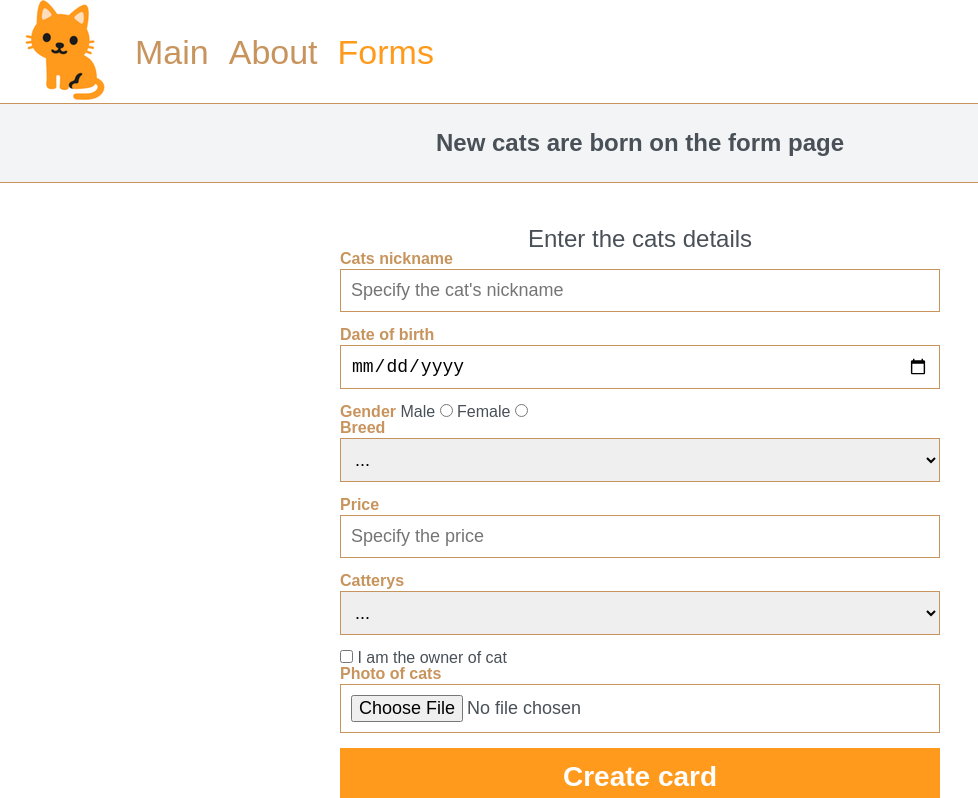
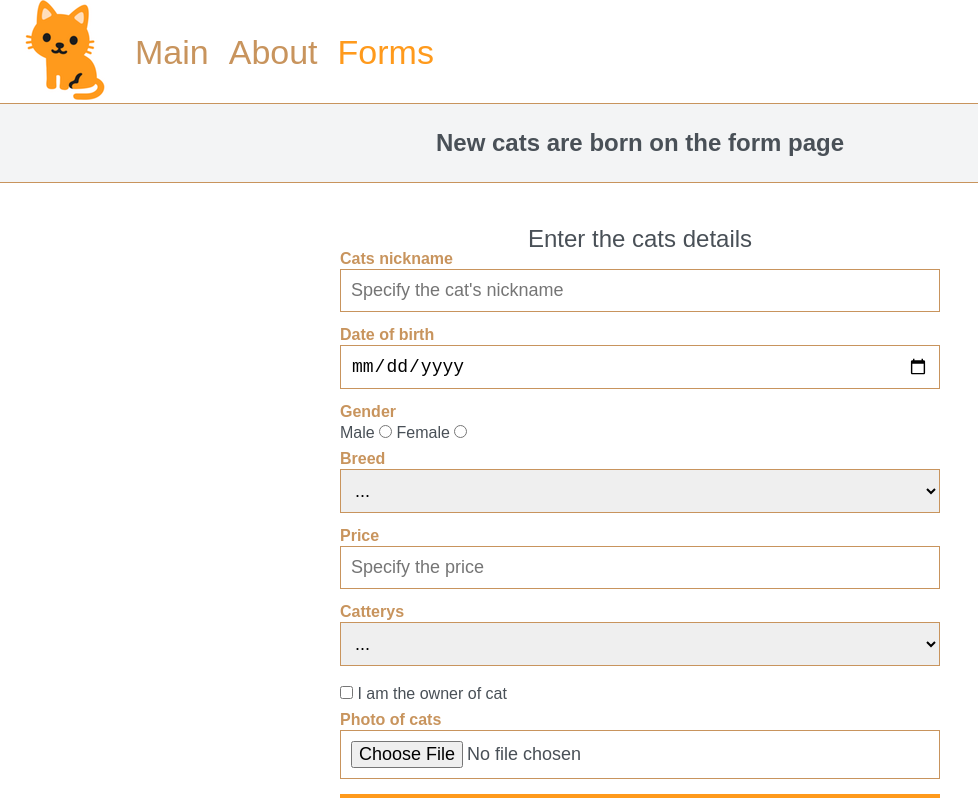
Before and after one commit to Motoblock/React, a React (Vite) app: page /forms in a window 1280 px wide. Shown: the top 798 px of the page, without its empty margins (0-978 px from the left). Built offline with nearby package versions, Linux system fonts and the light colour scheme.

Commit message:
refactor: update css

```diff
--- a/src/App.tsx
+++ b/src/App.tsx
@@ -1,9 +1,10 @@
 import React from 'react';
 import { Navigate, createBrowserRouter } from 'react-router-dom';
+
 import { Main } from './page/main/main';
-import { Forms } from './page/forms/forms';
+import { Forms } from './page/forms/Forms';
 import About from './page/about/about';
-import Page404 from './page/404/404';
+import { Page404 } from './page/404/404';
 import { Layout } from './component/Layout';
 
 const router = createBrowserRouter([
--- a/src/component/UI/AddCard/AddCard.module.css
+++ b/src/component/UI/AddCard/AddCard.module.css
@@ -1,15 +1,21 @@
 .formInput {
   width: 100%;
-  margin: 2px 0px 15px 0;
+  margin: 2px 0px 10px 0;
   padding: 10px;
   border: 1px solid rgb(200, 148, 93);
   font-size: 18px;
 }
 
 .formCard {
-    max-width: 600px;
+  display: flex;
+  flex-direction: column;
+  max-width: 600px;
+  margin: 0 auto;
 }
 
+.formBlock {
+  margin: 5px 0 10px 0;
+}
 .label {
   font-weight: 600;
   color: #C8945D;
--- a/src/component/UI/AddCard/AddCard.tsx
+++ b/src/component/UI/AddCard/AddCard.tsx
@@ -96,6 +96,7 @@ export function AddCard() {
         <label className={classForm.label} htmlFor="fieldSex">
           Gender{' '}
         </label>
+        <div className={classForm.formBlock}>
           Male{' '}
           <input
             id="fieldSex"
@@ -119,7 +120,7 @@ export function AddCard() {
             })}
           />
           {errors.sex && <ErrorMessage message={`${errors.sex.message}`} />}
-        <br />
+        </div>
         <label className={classForm.label} htmlFor="fieldBreed">
           Breed
         </label>
@@ -160,6 +161,7 @@ export function AddCard() {
           })}
         />
         {errors.catterys && <ErrorMessage message="Specify the catterys" />}
+        <div className={classForm.formBlock}>
           <label className={classForm.label} htmlFor="fielsCounts"></label>
           <input
             id="fielsCounts"
@@ -173,7 +175,7 @@ export function AddCard() {
           />{' '}
           I am the owner of cat
           {errors.counts && <ErrorMessage message={`${errors.counts.message}`} />}
-        <br />
+        </div>
         <label className={classForm.label} htmlFor="fielsImage">
           Photo of cats
         </label>
--- a/src/page/404/404.tsx
+++ b/src/page/404/404.tsx
@@ -1,7 +1,5 @@
 import React from 'react';
 
-function Page404() {
+export function Page404() {
   return <h1>Not found cats (((</h1>;
 }
-
-export default Page404;
--- a/src/page/forms/form.module.css
+++ /dev/null
@@ -1,11 +0,0 @@
-.formCard {
-    display: flex;
-    flex-direction: column;
-    align-items: center;
-}
-
-.nameField {
-    justify-content: center;
-    display: flex;
-    font-size: 24px;
-}
--- /dev/null
+++ b/src/page/forms/forms.module.css
@@ -0,0 +1,5 @@
+.nameField {
+    justify-content: center;
+    display: flex;
+    font-size: 24px;
+}
--- a/src/page/forms/forms.tsx
+++ b/src/page/forms/forms.tsx
@@ -1,14 +1,12 @@
 import React from 'react';
 import { AddCard } from '../../component/UI/AddCard/AddCard';
-import classForm from './form.module.css';
+import classForm from './forms.module.css';
 
 export const Forms = () => {
   return (
     <>
       <div className={classForm.nameField}>Enter the cats details</div>
-      <div className={classForm.formCard}>
-        <AddCard />
-      </div>
+      <AddCard />
     </>
   );
 };
--- a/src/page/main/main.tsx
+++ b/src/page/main/main.tsx
@@ -1,7 +1,7 @@
 import React, { useEffect, useRef, useState } from 'react';
 
 import { Search } from './../../component/UI/input/Search';
-import { CardList } from '../../component/CardList';
+import { CardList } from './../../component/CardList';
 import catsData from './../../assets/data/cats';
 import './../main/main.module.css';
 
```
Also changed, not shown: 2 other files (tests, documents, lock files or other folders). Lines whose indentation alone changed are shown as unchanged.
